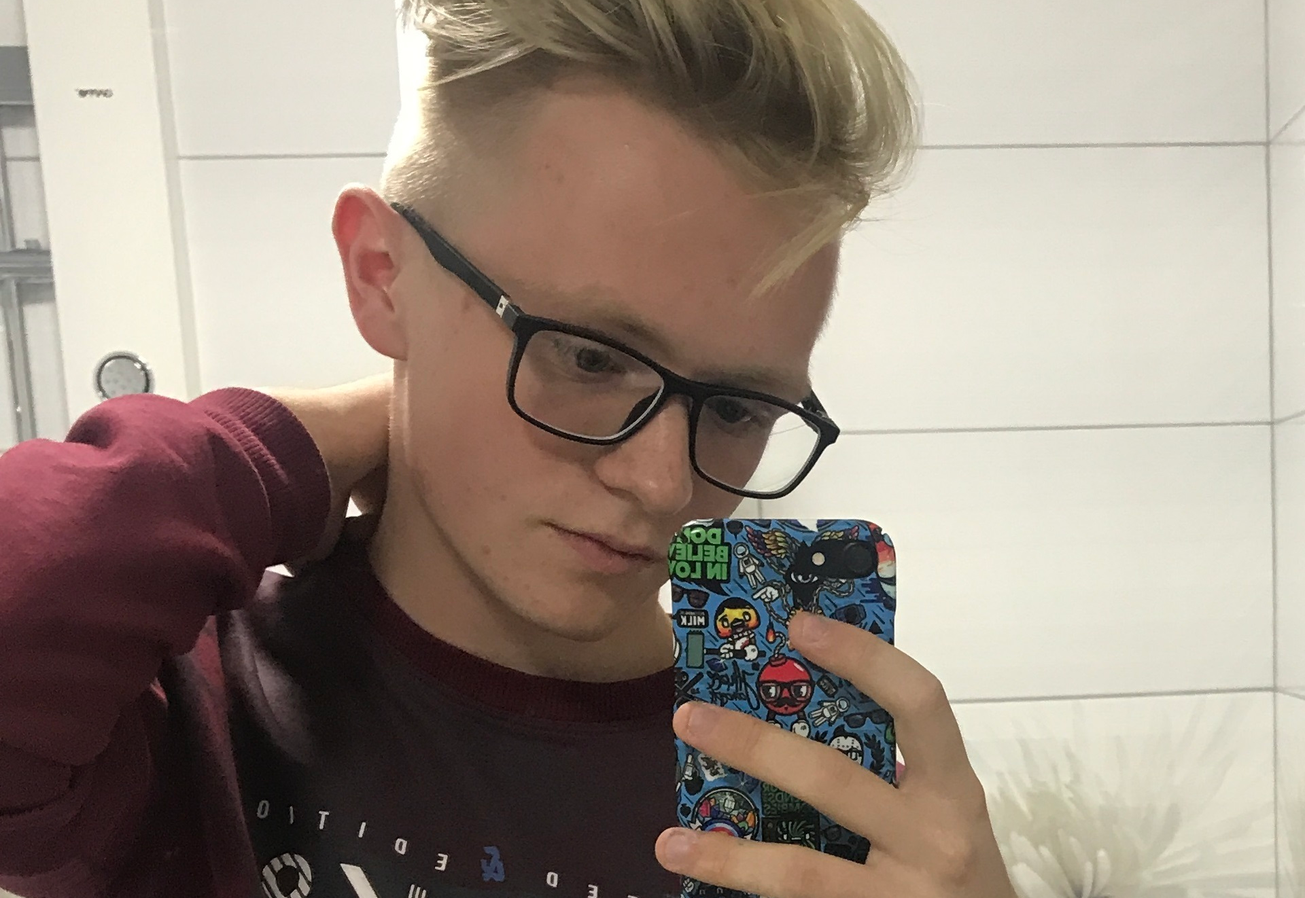
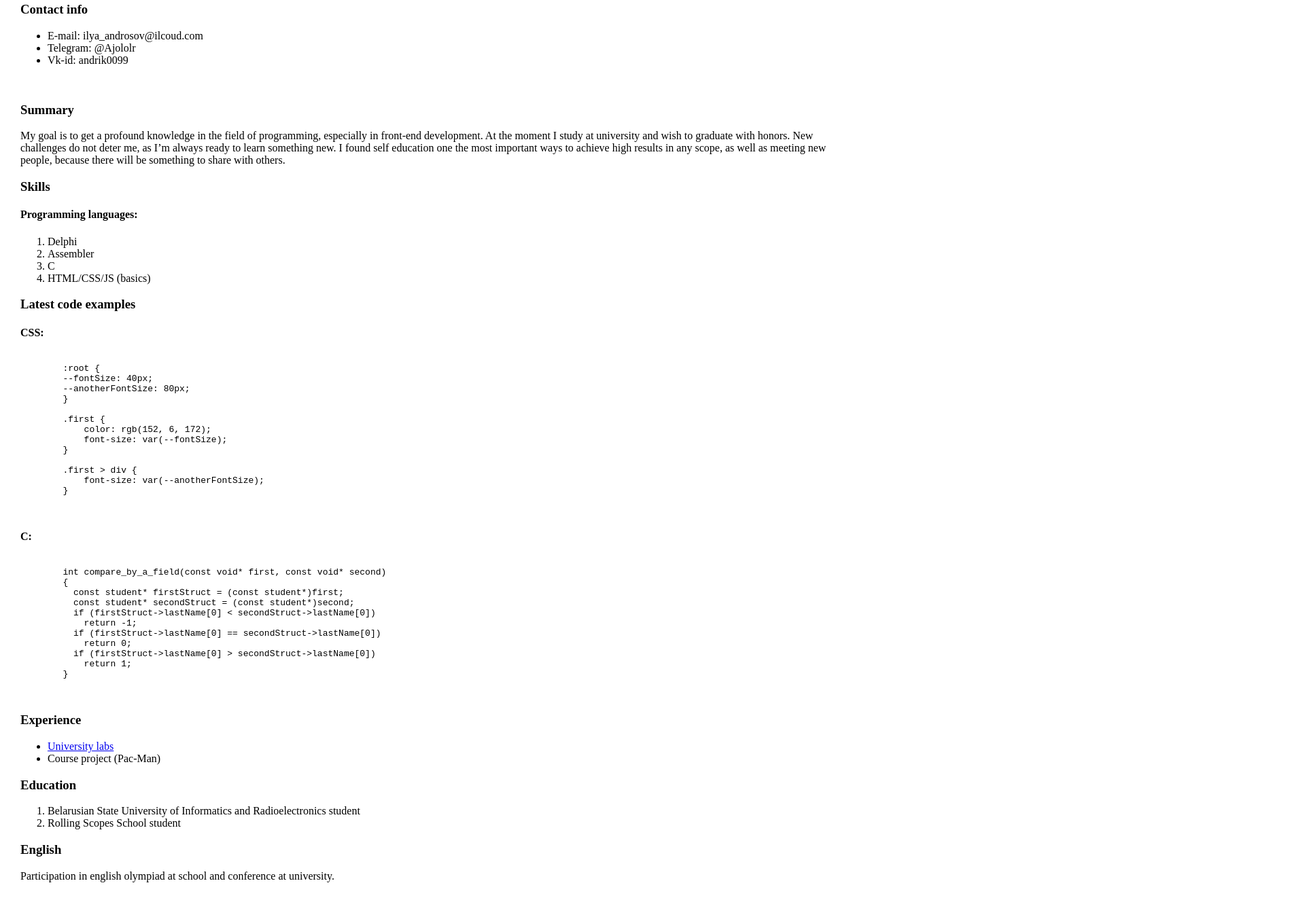
Before and after one commit to Ajololr/rsschool-cv, a plain HTML site: page index.html in a window 1280 px wide. Shown: the part 378-1700 px from the top of the page at 68% size, 1920 px wide, since content can reach past the window. Drawn offline with Linux system fonts and the light colour scheme.

Commit message:
feat: add main

```diff
--- a/index.html
+++ b/index.html
@@ -5,15 +5,80 @@
   <meta name="viewport" content="width=device-width, initial-scale=1.0">
   <meta http-equiv="X-UA-Compatible" content="ie=edge">
   <link rel="stylesheet" href="./style.css">
-  <title>Ilya Androsov profile</title>
+  <title>Ilya Androsov</title>
 </head>
 <body>
   <header>
     <h1>Ilya Androsov</h1>
-    <img src="./assets/images/MY_PHOTO.JPG" alt="My photo">
+    <img src="./assets/images/MY_PHOTO.JPG" alt="My photo" width="230" height="270">
   </header>
   <main>
+    <h3>Contact info</h3>
+    <ul>
+      <li>E-mail: ilya_androsov@ilcoud.com</li>
+      <li>Telegram: @Ajololr</li>
+      <li>Vk-id: andrik0099</li>
+    </ul>
+    <br>
+    <article>
+      <h3>Summary</h3>
+      <p>My goal is to get a profound knowledge in the field of programming, especially in front-end development. At the moment I study at university and wish to graduate with honors. New challenges do not deter me, as I’m always ready to learn something new. I found self education one the most important ways to achieve high results in any scope, as well as meeting new people, because there will be something to share with others.</p>
+    </article>
+    <h3>Skills</h3>
+    <h4>Programming languages:</h4>
+    <ol>
+      <li>Delphi</li>
+      <li>Assembler</li>
+      <li>C</li>
+      <li>HTML/CSS/JS (basics)</li>
+    </ol>
+    <h3>Latest code examples</h3>
+    <h4>CSS:</h4>
+    <pre>
+      <code>
+        :root {
+        --fontSize: 40px;
+        --anotherFontSize: 80px;
+        }
 
+        .first {
+            color: rgb(152, 6, 172);
+            font-size: var(--fontSize);
+        }
+
+        .first > div {
+            font-size: var(--anotherFontSize);
+        }
+      </code>
+    </pre>
+    <h4>C:</h4>
+    <pre>
+      <code>
+        int compare_by_a_field(const void* first, const void* second)
+        {
+          const student* firstStruct = (const student*)first;
+          const student* secondStruct = (const student*)second;
+          if (firstStruct->lastName[0] < secondStruct->lastName[0])
+            return -1;
+          if (firstStruct->lastName[0] == secondStruct->lastName[0])
+            return 0;
+          if (firstStruct->lastName[0] > secondStruct->lastName[0])
+            return 1;
+        }
+      </code>
+    </pre>
+    <h3>Experience</h3>
+    <ul>
+      <li><a href="https://pastebin.com/u/Andrik0099">University labs</a></li>
+      <li>Course project (Pac-Man)</li>
+    </ul>
+    <h3>Education</h3>
+    <ol>
+      <li>Belarusian State University of Informatics and Radioelectronics student</li>
+      <li>Rolling Scopes School student</li>
+    </ol>
+    <h3>English</h3>
+    <span>Participation in english olympiad at school and conference at university.</span>
   </main>
 </body>
 </html>
--- a/style.css
+++ b/style.css
@@ -1,4 +1,4 @@
 body {
-  max-width: 1024;
-  margin: 0 auto;
+  width: 1024;
+  margin: 30px 30px;
 }
```
